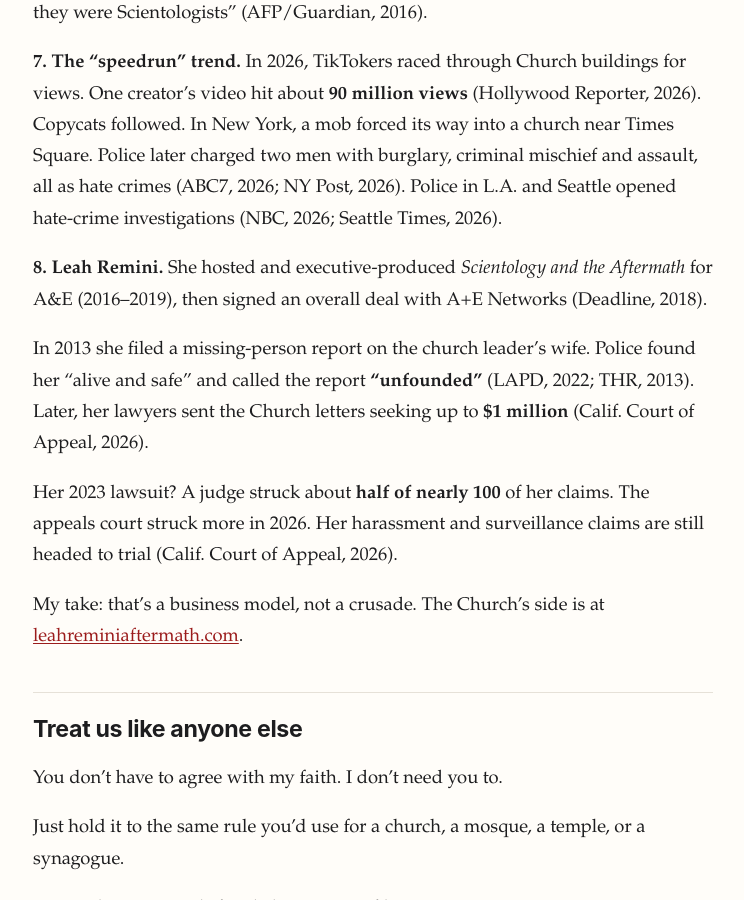
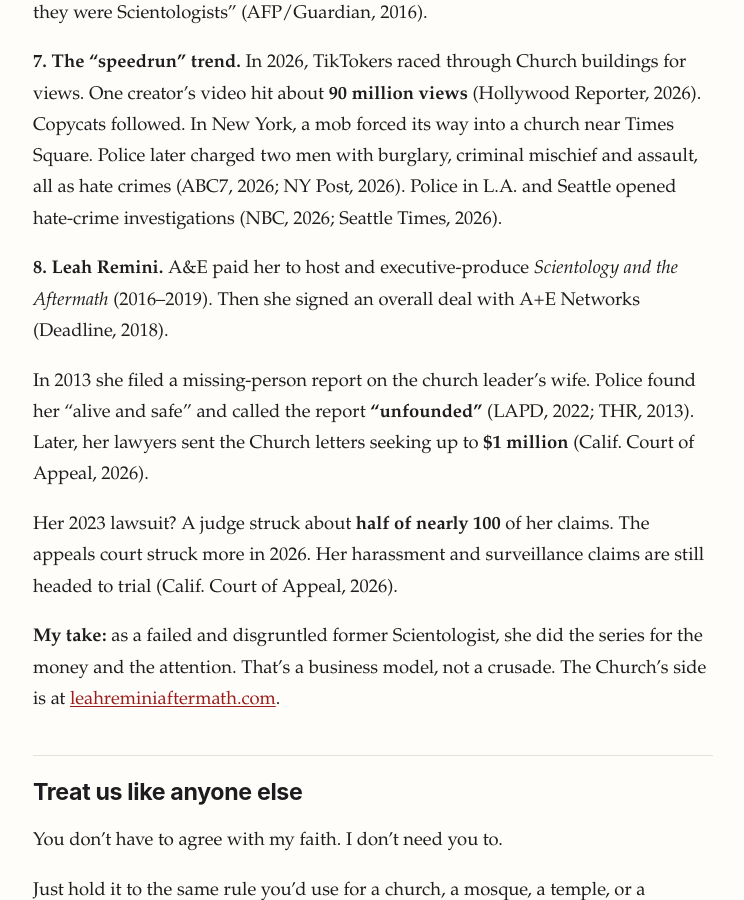
Before and after one commit to mckaystewart/mckaystewart.github.io, a Jekyll site: the page built from _posts/2026-10-08-why-you-gotta-hate-bro.md, in a window 1280 px wide and 900 px high, scrolled down 7967 px. Shown: the whole window, without its empty margins (267-1011 px from the left). Built offline with Jekyll 4.4.1, drawn with Linux system fonts in a browser that asks for light colours.

Commit message:
Remini: paid fact + McKay's take

```diff
--- a/_posts/2026-10-08-why-you-gotta-hate-bro.md
+++ b/_posts/2026-10-08-why-you-gotta-hate-bro.md
@@ -129,13 +129,13 @@
 
 **7. The "speedrun" trend.** In 2026, TikTokers raced through Church buildings for views. One creator's video hit about **90 million views** (Hollywood Reporter, 2026). Copycats followed. In New York, a mob forced its way into a church near Times Square. Police later charged two men with burglary, criminal mischief and assault, all as hate crimes (ABC7, 2026; NY Post, 2026). Police in L.A. and Seattle opened hate-crime investigations (NBC, 2026; Seattle Times, 2026).
 
-**8. Leah Remini.** She hosted and executive-produced *Scientology and the Aftermath* for A&E (2016–2019), then signed an overall deal with A+E Networks (Deadline, 2018).
+**8. Leah Remini.** A&E paid her to host and executive-produce *Scientology and the Aftermath* (2016–2019). Then she signed an overall deal with A+E Networks (Deadline, 2018).
 
 In 2013 she filed a missing-person report on the church leader's wife. Police found her "alive and safe" and called the report **"unfounded"** (LAPD, 2022; THR, 2013). Later, her lawyers sent the Church letters seeking up to **$1 million** (Calif. Court of Appeal, 2026).
 
 Her 2023 lawsuit? A judge struck about **half of nearly 100** of her claims. The appeals court struck more in 2026. Her harassment and surveillance claims are still headed to trial (Calif. Court of Appeal, 2026).
 
-My take: that's a business model, not a crusade. The Church's side is at [leahreminiaftermath.com](https://www.leahreminiaftermath.com/).
+**My take:** as a failed and disgruntled former Scientologist, she did the series for the money and the attention. That's a business model, not a crusade. The Church's side is at [leahreminiaftermath.com](https://www.leahreminiaftermath.com/).
 
 ## Treat us like anyone else
 
```
